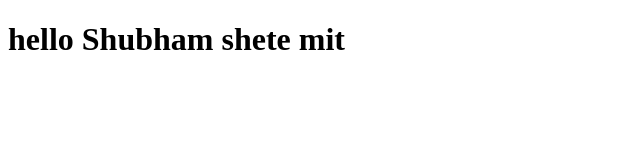
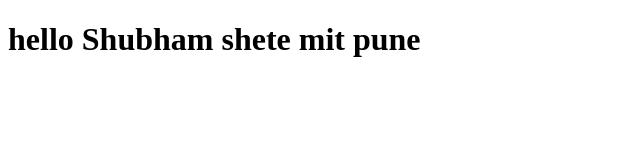
Before and after one commit to shubhams111222/shubhamtest1, a plain HTML site: page index.html in a window 1280 px wide. Shown: the whole page, without its empty margins (0-640 px from the left). Drawn offline with Linux system fonts and the light colour scheme.

Commit message:
Update index.html

```diff
--- a/index.html
+++ b/index.html
@@ -7,7 +7,7 @@
     <title>Hello Shubham Shete</title>
 </head>
 <body>
-    <h1>hello Shubham shete mit</h1>
+    <h1>hello Shubham shete mit pune</h1>
 
 </body>
 </html>
```
